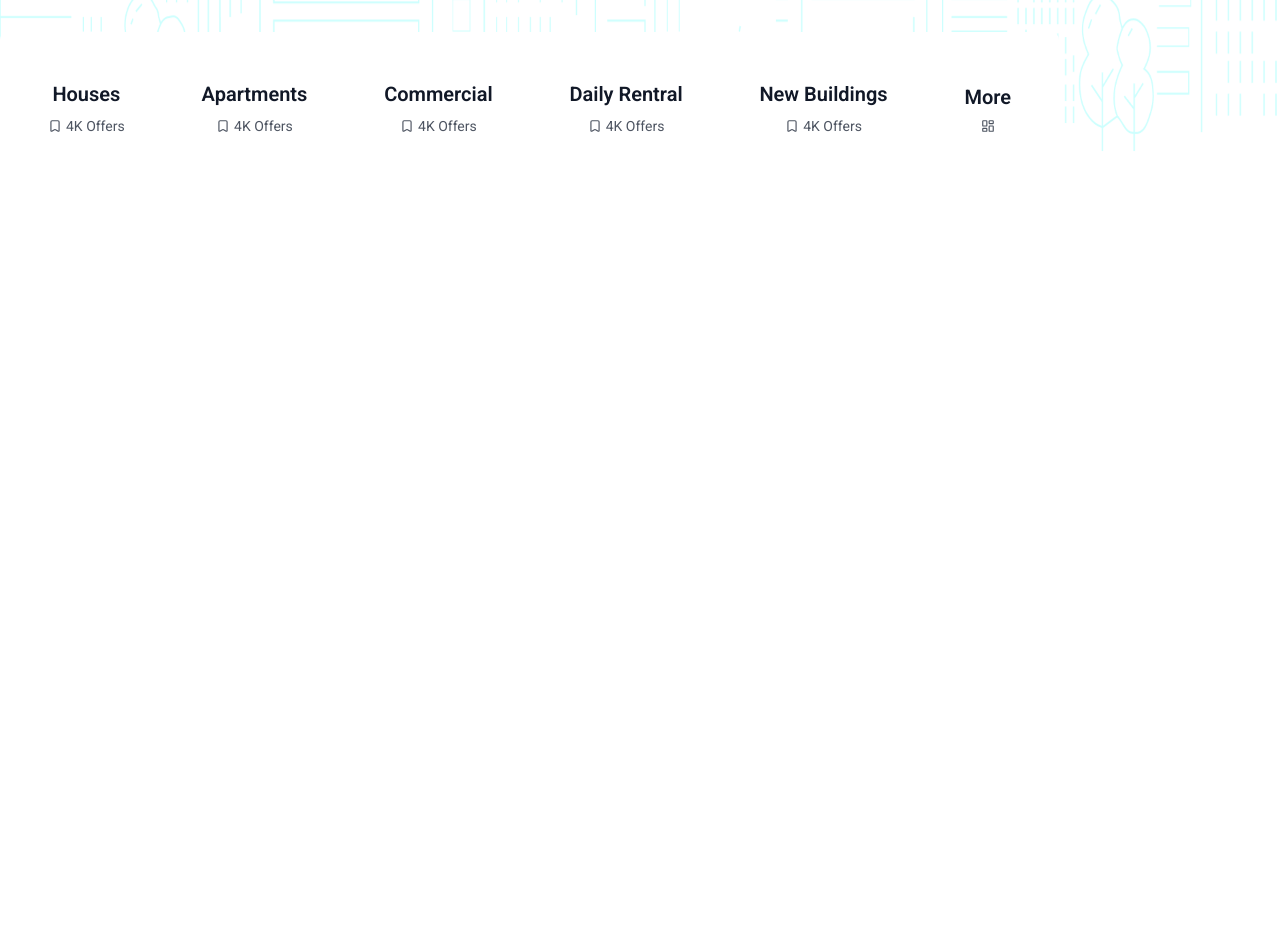
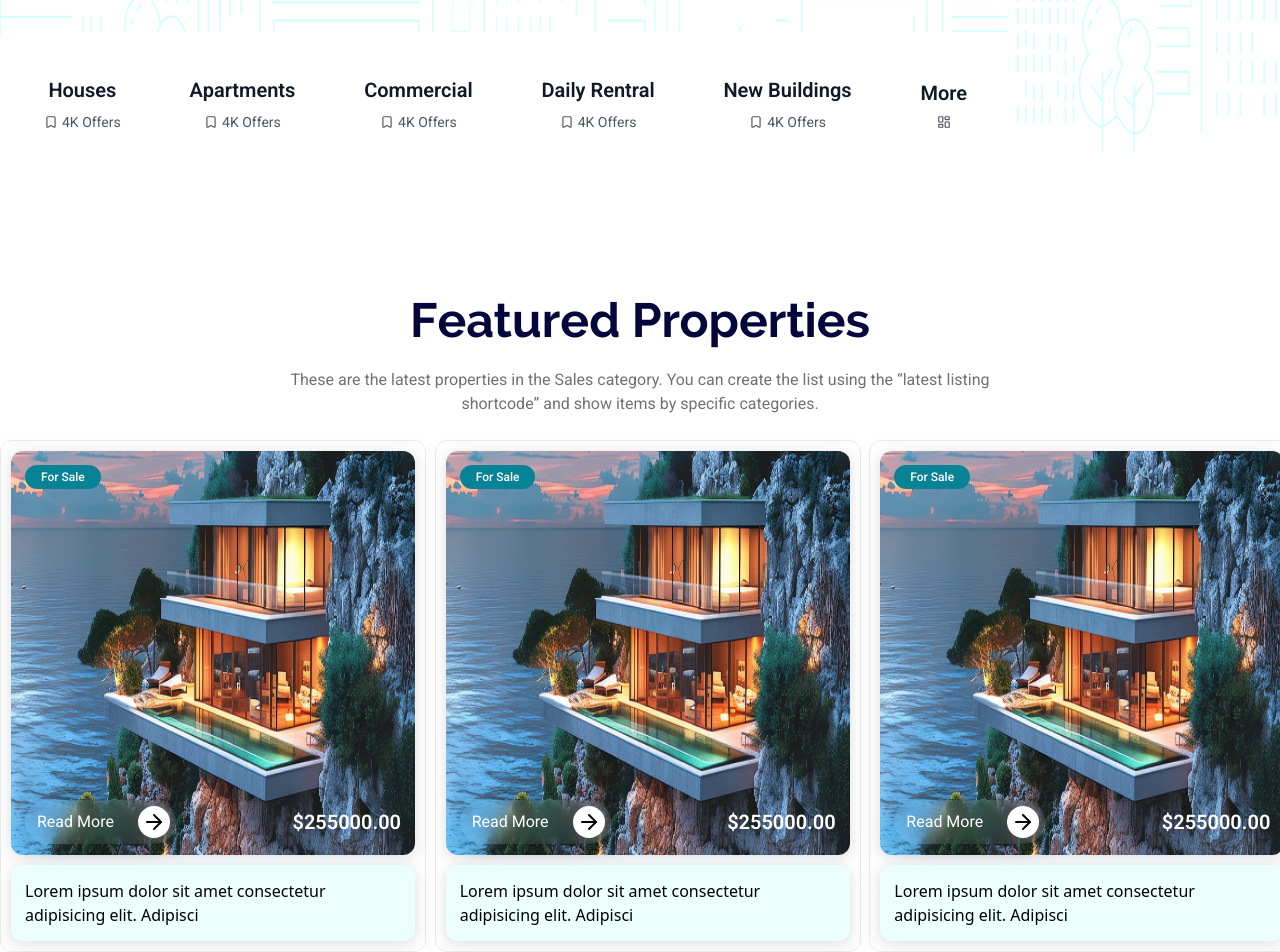
Before and after one commit to Tasniasamia/roofstick_appstick, a Next.js app: page / in a window 1280 px wide. Shown: the part 928-1880 px from the top of the page. Before the commit the page ends 1112 px from the top, so only its background shows below. Built offline with nearby package versions, Linux system fonts and the light colour scheme.

Commit message:
work on feature properties

```diff
--- a/app/(site)/page.tsx
+++ b/app/(site)/page.tsx
@@ -1,4 +1,5 @@
 import HeroSection1 from '@/components/(site)/home/hero';
+import Properties from '@/components/(site)/home/properties';
 import Categories from '@/components/common/categories';
 import React from 'react';
 
@@ -7,6 +8,7 @@ const page = () => {
         <div>
             <HeroSection1/>
             <Categories/>
+            <Properties/>
         </div>
     );
 };
--- a/app/globals.css
+++ b/app/globals.css
@@ -12,6 +12,16 @@
   --color-secondary: #088396;
   --color-text-secondary: #717171;
 }
+
+
+@font-face {
+  font-family: "Raleway Bold";
+  src: url("/fonts/Raleway-Bold.ttf") format("truetype");
+  font-weight: 700;
+  font-style: normal;
+}
+
+
 
 
 @font-face {
@@ -46,6 +56,10 @@
   color: var(--text-primary);
   transition: color 0.3s ease;
 }
+.text-secondary {
+  color: var(--color-text-secondary);
+  transition: color 0.3s ease;
+}
 .text-secondary:hover {
   color: var(--text-secondary-hover);
   transition: all 3s;
@@ -59,6 +73,10 @@
   font-family: "Roboto", sans-serif;
 }
 
+.font-raleway-bold{
+  font-family: "Raleway Bold";
+
+}
 .font-raleway {
   font-family: "Raleway";
 }
@@ -465,3 +483,17 @@
     transform: rotate(360deg);
   }
 }
+
+
+.custom-shadow2{
+ filter:
+      drop-shadow(0 2px 4px rgba(15, 28, 51, 0.04))
+      drop-shadow(0 3px 8px rgba(15, 28, 51, 0.10));
+  }
+
+.read-more{
+  border-radius: 30px;
+background: linear-gradient(180deg, rgba(255, 255, 255, 0.06) 0%, rgba(217, 217, 217, 0.06) 100%);
+box-shadow: 0 4px 25px -1px rgba(0, 0, 0, 0.20);
+backdrop-filter: blur(10px);
+}
--- /dev/null
+++ b/components/(site)/home/properties.tsx
@@ -0,0 +1,27 @@
+import PropertyCard from "@/components/common/card/propertyCard";
+import HeaderTitle from "@/components/common/headerTitle";
+import React from "react";
+
+const Properties = () => {
+  return (
+    <div className="mt-[120px]">
+      <div className="container">
+        <HeaderTitle
+          title={"Featured Properties"}
+          description={
+            "These are the latest properties in the Sales category. You can create the list using the “latest listing shortcode” and show items by specific categories."
+          }
+          customClass="items-center text-center"
+        />
+        <div className="pt-6 grid md:grid-cols-3 sm:grid-cols-2 gap-6 flex-row">
+          <PropertyCard />
+          <PropertyCard />
+          <PropertyCard />
+
+        </div>
+      </div>
+    </div>
+  );
+};
+
+export default Properties;
--- /dev/null
+++ b/components/common/card/propertyCard.tsx
@@ -0,0 +1,46 @@
+import { ArrowRight, ChevronRight } from "lucide-react";
+import Image from "next/image";
+import React from "react";
+
+const PropertyCard = () => {
+  return (
+    <div className="p-2.5 w-fit h-fit custom-shadow2 border border-[#E8EAE8] rounded-xl">
+      <div
+        className="xl:w-[404px] xl:h-[404px] lg:w-[300px] lg:h-[300px]  h-[300px]  w-full relative rounded-xl"
+      >
+        <Image
+          src="/img1.png"
+          width={500}
+          height={500}
+          alt="property"
+          className="h-full w-full object-center rounded-xl"
+        />
+        <button className="text-xs absolute left-3.5 top-3.5 font-roboto font-medium text-white px-4 py-1 bg-[#088396] rounded-[20px] text-center">
+          For Sale
+        </button>
+
+        <div className="absolute inset-x-0 bottom-[11px] flex flex-row justify-between items-center  w-full">
+          <button className="read-more lg:ms-3.5 me-1 flex items-center gap-2 p-1 lg:gap-6 lg:p-1.5 lg:ps-3">
+            <span className="font-roboto lg:text-base text-sm font-normal text-white">
+              Read More
+            </span>
+            <span className="lg:h-8 lg:w-8 rounded-full flex items-center justify-center bg-white">
+              <ArrowRight className="lg:text-[20px] text-[10px] lg:block md:hidden block"  />
+              <ChevronRight className="lg:text-[20px] text-[10px] lg:hidden md:block hidden"  />
+
+            </span>
+          </button>
+          <span className="font-roboto lg:text-xl text-base font-semibold text-white lg:me-3.5 me-1">
+            $255000.00{" "}
+          </span>
+        </div>
+      </div>
+      <div className="bg-[#EBFFFD] mt-2.5 rounded-xl p-3.5">
+        Lorem ipsum dolor sit amet consectetur adipisicing elit. Adipisci
+
+      </div>
+    </div>
+  );
+};
+
+export default PropertyCard;
--- a/components/common/categories.tsx
+++ b/components/common/categories.tsx
@@ -5,8 +5,8 @@ import React from "react";
 const Categories = () => {
   return (
     <div className="container relative z-40 w-full">
-      <div className="flex 2xl:-mt-7 w-fit lg:mt-[-120px] mt-[-50px] flex-row 2xl:flex-nowrap 2xl:justify-start justify-center  flex-wrap gap-[44.8px] items-center p-8 bg-white rounded-lg">
-        <div className="flex flex-col p-4  items-center gap-2">
+      <div className="flex 2xl:-mt-7 w-fit  lg:mt-[-120px] mt-[-50px] flex-row 2xl:flex-nowrap 2xl:justify-start justify-center  flex-wrap gap-[44.8px] items-center p-8 bg-white rounded-lg 2xl:border border-[#E0E5EB]">
+        <div className="flex flex-col p-3  items-center gap-2">
           <h5 className="text-[#111827] text-xl font-roboto font-semibold text-center">
             Houses
           </h5>
@@ -18,7 +18,7 @@ const Categories = () => {
 
         <div className="h-[72px] w-px border-tl-1 bg-[#E8EAE8] 2xl:block hidden" />
 
-        <div className="flex flex-col p-4  items-center gap-2">
+        <div className="flex flex-col p-3  items-center gap-2">
           <h5 className="text-[#111827] text-xl font-roboto font-semibold text-center">
             Apartments
           </h5>
@@ -30,7 +30,7 @@ const Categories = () => {
 
         <div className="h-[72px] w-px border-tl-1 bg-[#E8EAE8] 2xl:block hidden" />
 
-        <div className="flex flex-col p-4  items-center gap-2">
+        <div className="flex flex-col p-3  items-center gap-2">
           <h5 className="text-[#111827] text-xl font-roboto font-semibold text-center">
             Commercial
           </h5>
@@ -42,7 +42,7 @@ const Categories = () => {
 
         <div className="h-[72px] w-px border-tl-1 bg-[#E8EAE8] 2xl:block hidden" />
 
-        <div className="flex flex-col p-4  items-center gap-2">
+        <div className="flex flex-col p-3  items-center gap-2">
           <h5 className="text-[#111827] text-xl font-roboto font-semibold text-center">
             Daily Rentral
           </h5>
@@ -54,7 +54,7 @@ const Categories = () => {
 
         <div className="h-[72px] w-px border-tl-1 bg-[#E8EAE8] 2xl:block hidden" />
 
-        <div className="flex flex-col p-4 items-center gap-2">
+        <div className="flex flex-col p-3 items-center gap-2">
           <h5 className="text-[#111827] text-xl font-roboto font-semibold text-center">
             New Buildings
           </h5>
@@ -66,7 +66,7 @@ const Categories = () => {
 
         <div className="h-[72px] w-px border-tl-1 bg-[#E8EAE8] 2xl:block hidden" />
 
-        <div className="flex flex-col p-4 items-center gap-2">
+        <div className="flex flex-col p-3 items-center gap-2">
           <h5 className="text-[#111827] text-xl font-roboto font-semibold text-center">
             More
           </h5>
--- /dev/null
+++ b/components/common/headerTitle.tsx
@@ -0,0 +1,27 @@
+import React from "react";
+
+const HeaderTitle = ({
+  title,
+  description,
+  customClass,
+}: {
+  title: string;
+  description: string;
+  customClass: string;
+}) => {
+  return (
+    <div className={`flex flex-col md:gap-6 gap-4 ${customClass}`}>
+      <h2
+        className="text-primary text-center  font-raleway-bold  font-bold leading-none
+text-[24px] sm:text-[32px] md:text-[40px] lg:text-[44px] xl:text-[48px]"
+      >
+        {title}
+      </h2>
+      <p className="text-secondary font-roboto md:text-base text-sm font-normal lg:w-[739px] w-[80%] ">
+        {description}
+      </p>
+    </div>
+  );
+};
+
+export default HeaderTitle;
```
Also changed, not shown: public/fonts/Raleway-Bold.ttf (added).
